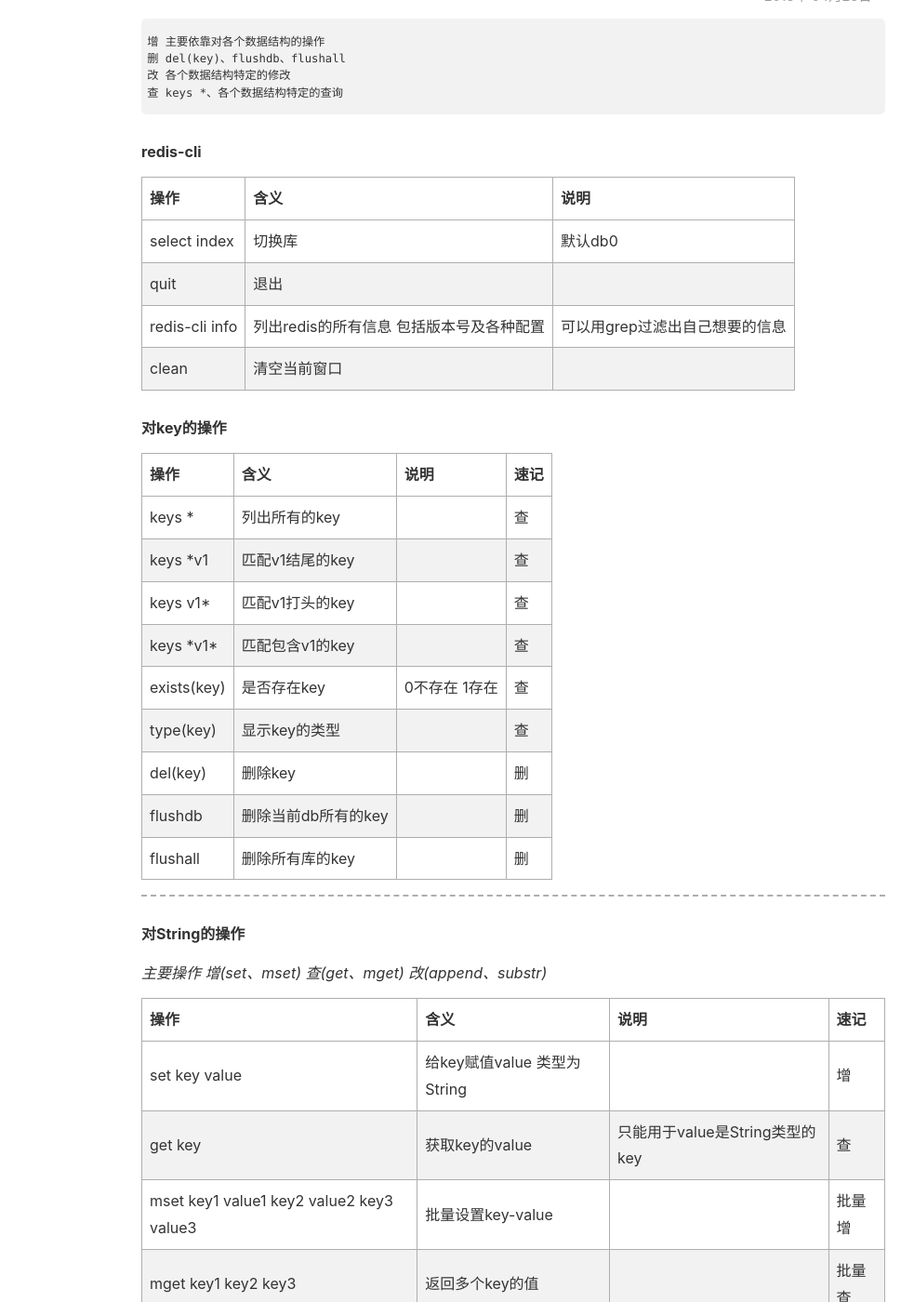
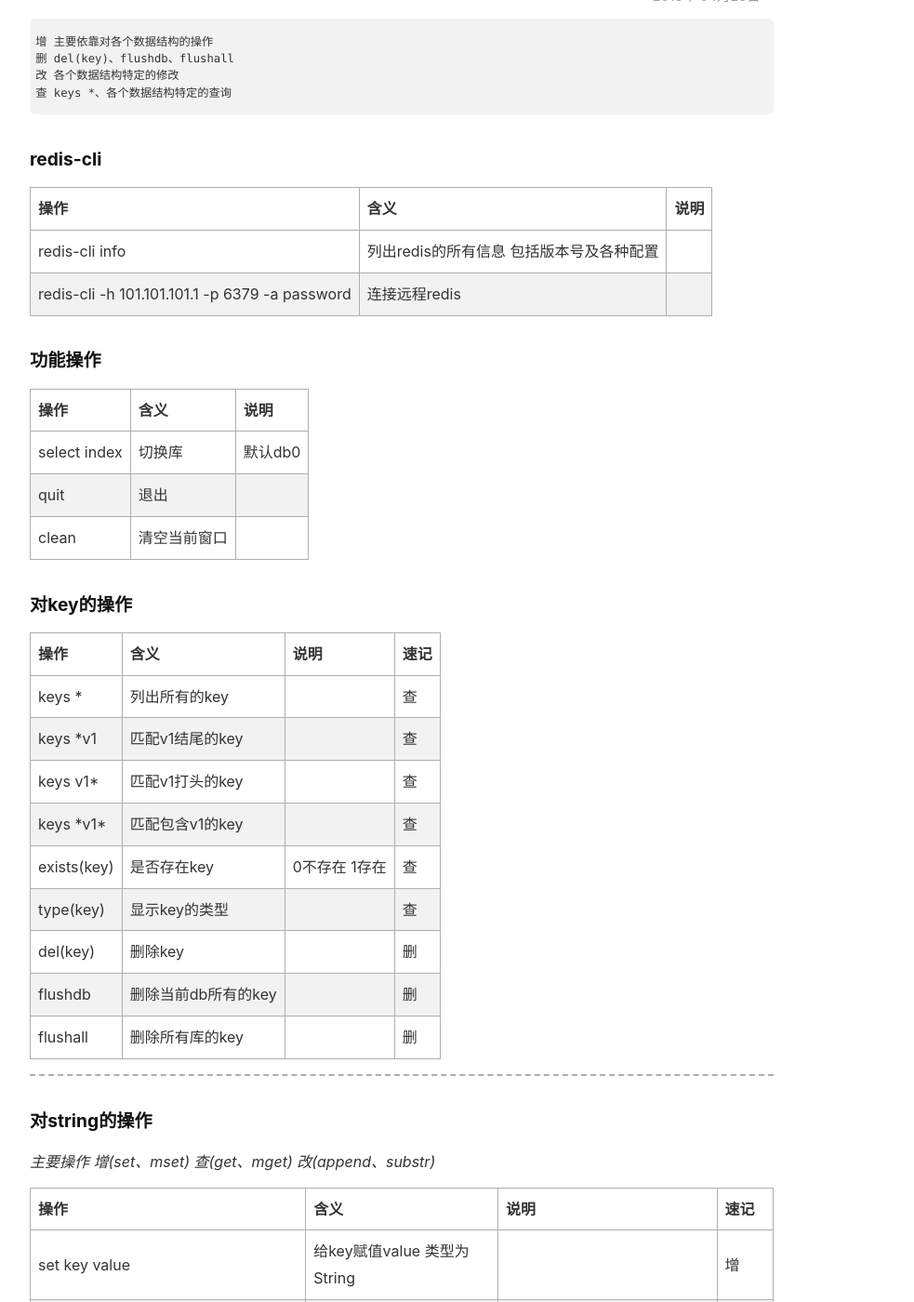
Before and after one commit to xcuYao/xcuYao.github.io, a Jekyll site: the page built from _posts/2018-04-23-redis-cli命令总结.md, in a window 1280 px wide and 1400 px high, scrolled down 191 px. Shown: the whole window at 93% size, without its empty margins (88-1071 px from the left). Built offline with Jekyll 4.4.1, drawn with Linux system fonts in a browser that asks for light colours; nearby versions of some CDN libraries; comment, search, counter and statistics services are not loaded; some of the changed text lies outside the part shown.

Commit message:
修改一些文章

````diff
--- a/_posts/2018-04-23-redis-cli命令总结.md
+++ b/_posts/2018-04-23-redis-cli命令总结.md
@@ -13,16 +13,22 @@
 查 keys *、各个数据结构特定的查询
 ```
 
-##### redis-cli
+### redis-cli
+
+|操作|含义|说明|
+|:--|:--|:--|
+|redis-cli info|列出redis的所有信息 包括版本号及各种配置||
+|redis-cli -h 101.101.101.1 -p 6379 -a password|连接远程redis||
+
+### 功能操作
 
 |操作|含义|说明|
 |:--|:--|:--|
 |select index|切换库|默认db0|
 |quit|退出||
-|redis-cli info|列出redis的所有信息 包括版本号及各种配置|可以用grep过滤出自己想要的信息|
 |clean|清空当前窗口||
 
-##### 对key的操作
+### 对key的操作
 
 |操作|含义|说明|速记|
 |:--|:--|:--|:--|
@@ -38,7 +44,7 @@
 
 ****
 
-##### 对String的操作
+### 对string的操作
 *主要操作 增(set、mset) 查(get、mget) 改(append、substr)*
 
 |操作|含义|说明|速记|
@@ -54,7 +60,7 @@
 |append key end|在key的value末尾拼上end||改|
 |substr key start end|返回key的value的子串|index从0开始|条件查|
 
-##### 对list的操作
+### 对list的操作
 *所有对`list`的操作前边一般都有一个小写字母`l`*
 *主要操作 增(rpush、lpush) 删(lrem、lpop、rpop) 改(ltrim、lset) 查(llen、lrange、lindex)*
 
@@ -74,7 +80,7 @@
 |brpop key1 key2 .. keyN timeout|同上||删|
 |rpoplpush srckey dstkey|右侧删除元素并放入新的list|srckey dstkey相同时相当于将尾部元素移动到首部|删|
 
-##### 对set的操作
+### 对set的操作
 *所有对`set`的操作前边一般都有一个小写字母`s`*
 *主要操作为 增(sadd) 删(srem、spop) 改(smove) 查(scard、smembers、srandmember) 并交差运算(sinter、sunion、sdiff)*
 *set中元素不可重复*
@@ -96,7 +102,7 @@
 |sdiff key1 key2 ...keyN|求差集||查|
 |sdiffstore(dstkey key1 key2 ... keyN)|求差集存在dstkey||查|
 
-##### 对zset的操作
+### 对zset的操作
 *所有对`zset`的操作一般前边都有一个小写字母`z`*
 *主要操作为 增(zadd、zincrby) 删(zrem、zremrangebylex、zremrangebyrank、zremrangebyscore) 改(incrby) 查(zrange、zrangebylex、zrangebyscore、zrevrangebyscore...)*
 *删除、查找均可以通过index及score来操作 默认顺序 也可以逆序(rev)*
@@ -117,7 +123,7 @@
 |zremrangebyrank key1 0 1|删除index在0和1之间的元素||删|
 |zremrangebyscore key1 min max|删除score在min和max之间的元素||删|
 
-##### 对Hash的操作
+### 对hash的操作
 *所有对`zset`的操作一般前边都有一个小写字母`h`*
 *主要操作为 增(hset、hmset) 删(hdel) 改(hset--key相同的情况下修改value) 查(hget、hmget、hexists、hlen、hkeys、hvals、hgetall)*
 
@@ -133,3 +139,6 @@
 |hkeys key|hash中所有的键||查|
 |hvals key|hash中所有的value||查|
 |hgetall key|hash中所有的key和value|按照k1、v1、k2、v2...的顺序排列|查|
+
+### 参考资料
+[Redis 命令参考](http://redisdoc.com/)
````
Also changed, not shown: _posts/2015-07-24-Git常用配置及命令.md (+3 -0 lines), _posts/2018-04-23-Redis的安装(Mac).md (deleted, +0 -44 lines), _posts/2018-04-23-关于Redis.md (added, +48 -0 lines), _posts/2018-04-29-Mac抹盘备忘录.md (+15 -9 lines).
